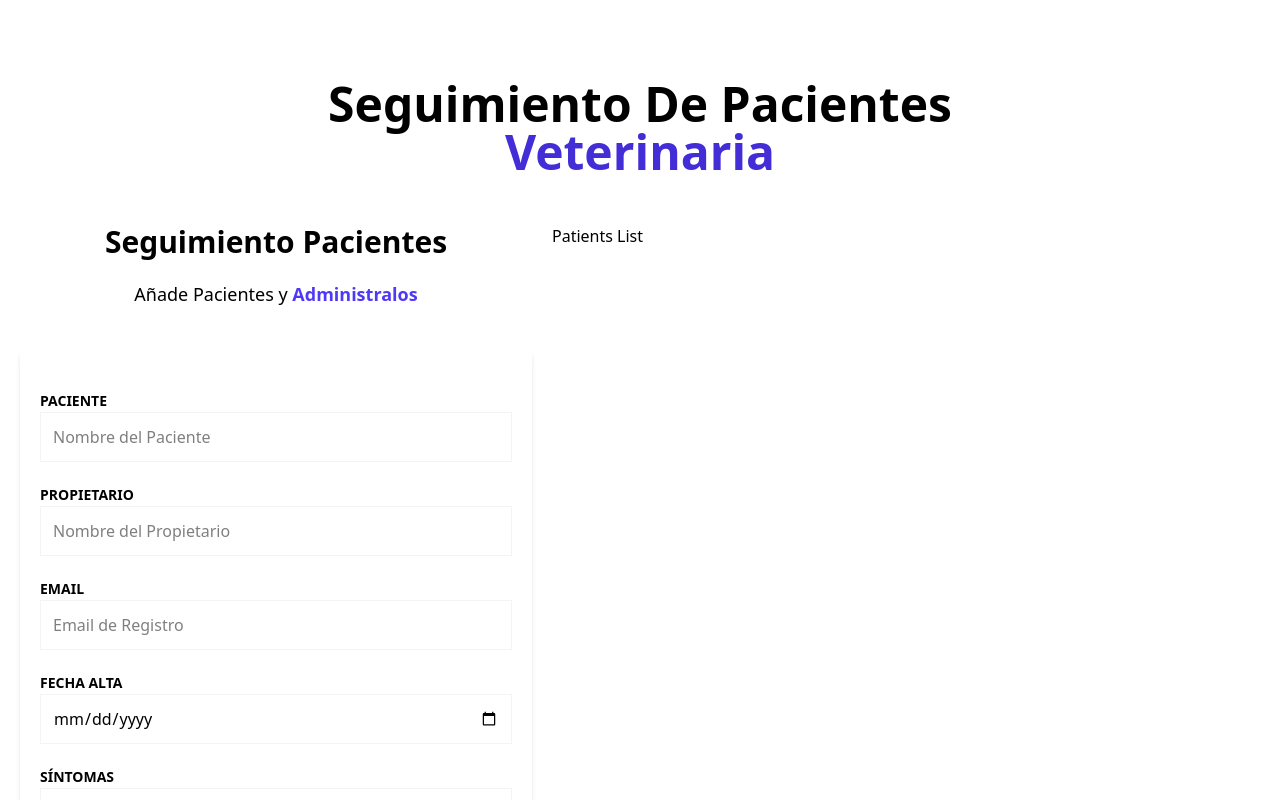
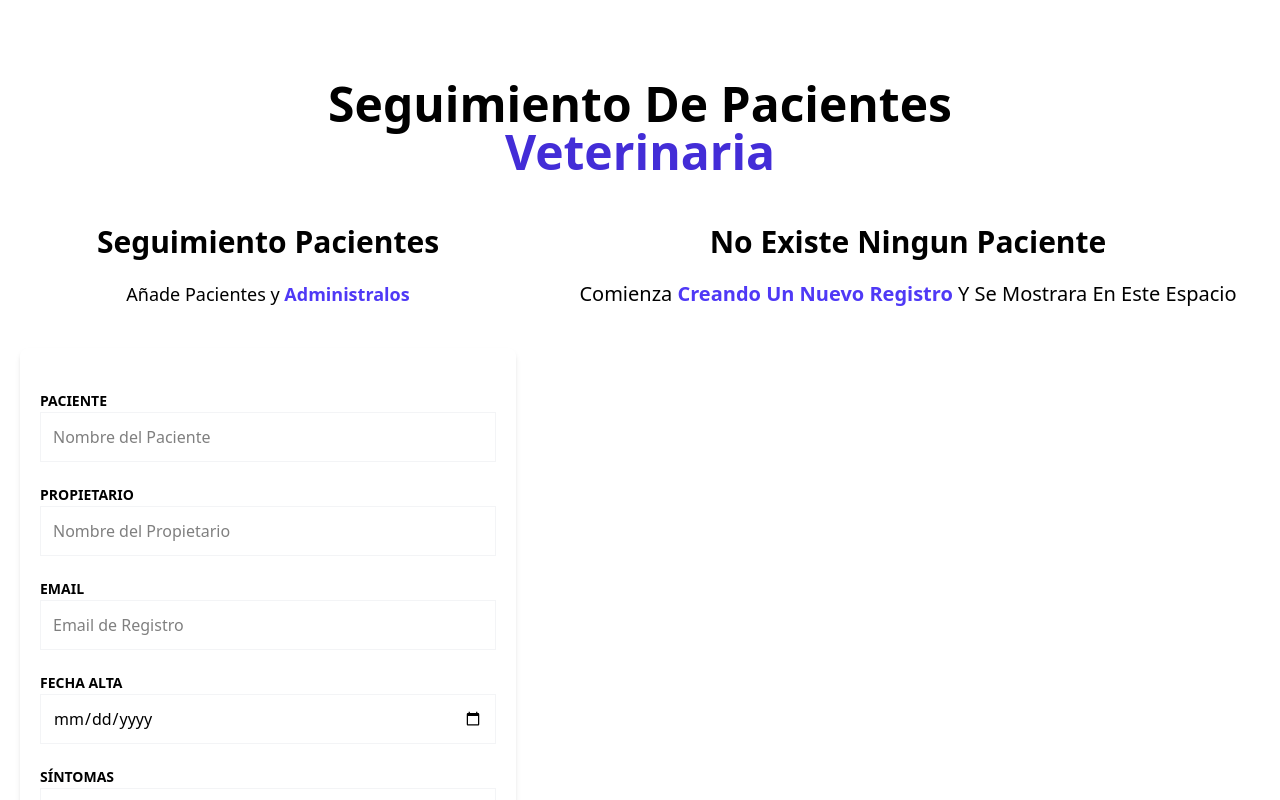
Before and after one commit to gabrielciprianoo/patients-management, a React (Vite) app: page / in a window 1280 px wide. Shown: the top 800 px of the page. Built offline with nearby package versions, Linux system fonts and the light colour scheme.

Commit message:
dependences: uuid

```diff
--- a/package.json
+++ b/package.json
@@ -15,6 +15,7 @@
     "react-dom": "^19.0.0",
     "react-hook-form": "^7.55.0",
     "tailwindcss": "^4.1.4",
+    "uuid": "^11.1.0",
     "zustand": "^5.0.3"
   },
   "devDependencies": {
--- a/src/App.tsx
+++ b/src/App.tsx
@@ -1,5 +1,5 @@
 import PatientsForm from "./components/PatientsForm";
-
+import PatientsList from "./components/PatientsList";
 function App() {
   return (
     <>
@@ -10,10 +10,10 @@
         </h1>
 
         <div className="mt-12 md:flex">
-          <PatientsForm />
-          <div>
-            <h1>Patients List</h1>
-          </div>
+
+            <PatientsForm />
+            <PatientsList/>
+
         </div>
       </div>
     </>
--- /dev/null
+++ b/src/components/PatientDetails.tsx
@@ -0,0 +1,19 @@
+import type { Patient } from "../types";
+
+type PatientDetailsProps = {
+  patient: Patient;
+};
+
+export default function PatientDetails({ patient }: PatientDetailsProps) {
+    const {name, caretaker, date, email, symptoms } = patient;
+  return (
+    <div>
+        <p>{name}</p>
+        <p>{caretaker}</p>
+        <p>{email}</p>
+        <p>{date.toString()}</p>
+        <p>{caretaker}</p>
+        <p>{symptoms}</p>
+    </div>
+  );
+}
--- a/src/components/PatientsForm.tsx
+++ b/src/components/PatientsForm.tsx
@@ -1,6 +1,7 @@
 import { useForm } from "react-hook-form";
 import Error from "./Error";
 import { DraftPatient } from "../types";
+import { usePatient } from "../store";
 
 export default function PatientForm( ) {
   const {
@@ -9,9 +10,12 @@
     formState: { errors },
   } = useForm<DraftPatient>();
 
+  const { addPatient } = usePatient();
+
   const registerPatient = ( data : DraftPatient ) => {
-    console.log(data);
+    addPatient(data)
   };
+
   return (
     <div className="md:w-1/2 lg:w-2/5 mx-5">
       <h2 className="font-black text-3xl text-center">Seguimiento Pacientes</h2>
--- /dev/null
+++ b/src/components/PatientsList.tsx
@@ -0,0 +1,51 @@
+import { usePatient } from "../store";
+import PatientDetails from "./PatientDetails";
+export default function PatientsList() {
+  const patients = usePatient((state) => state.patients);
+
+  return (
+    <div className="md:w-1/2 lg:w-3/5 md:h-screen overflow-y-scroll">
+      {patients.length ? (
+        <>
+          <h2 className=" font-black text-3xl text-center capitalize">
+            listado de pacientes
+          </h2>
+
+          <p className="text-xl capitalize mt-5 mb-10 text-center">
+            administra {""}
+            <span className="text-indigo-600 font-bold">
+              {" "}
+              pacientes y citas{" "}
+            </span>
+          </p>
+
+            {
+                patients.map( patient => (
+                    <PatientDetails
+                        key={patient.id}
+                        patient={patient}
+                    />
+                ))
+            }
+
+        </>
+      ) : (
+        <>
+          <h2 className=" font-black text-3xl text-center capitalize">
+            no existe ningun paciente
+          </h2>
+
+          <p className="text-xl capitalize mt-5 mb-10 text-center">
+            comienza {""}
+            <span className="text-indigo-600 font-bold">
+              {" "}
+              creando un nuevo registro{" "}
+            </span>
+
+            y se mostrara en este espacio
+          </p>
+        </>
+      )}
+    </div>
+  );
+}
--- /dev/null
+++ b/src/store.ts
@@ -0,0 +1,23 @@
+import { create } from "zustand";
+import type { DraftPatient, Patient } from "./types";
+import { v4 as uuid } from "uuid";
+
+type PatientState = {
+  patients: Patient[];
+  addPatient: (date: DraftPatient) => void;
+};
+
+const createPatient = (data: DraftPatient): Patient => {
+  return { ...data, id: uuid() };
+};
+
+export const usePatient = create<PatientState>((set) => ({
+  patients: [],
+  addPatient: (data) => {
+    const newPatient = createPatient(data);
+
+    set((state) => ({
+      patients: [...state.patients, newPatient],
+    }));
+  },
+}));
```
Also changed, not shown: 1 other file (tests, documents, lock files or other folders).
